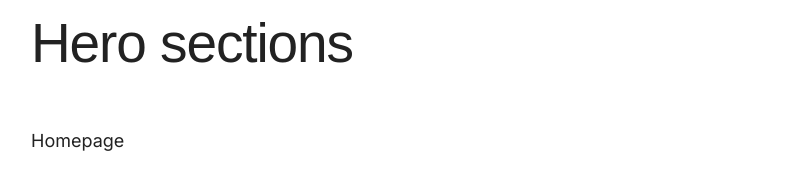
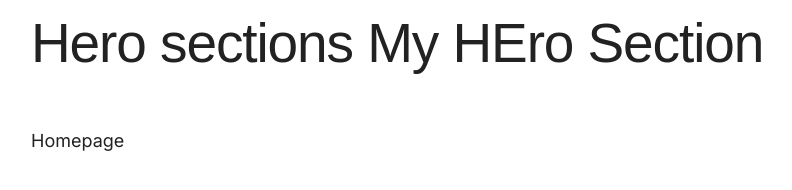
Before and after one commit to pagevamp/crozier-demo, a website: page dev/hero.html in a window 1280 px wide. Shown: the whole page, without its empty margins (49-841 px from the left). Drawn offline with nearby package versions, Linux system fonts and the light colour scheme; files that its build step writes are made by us from their sources; files whose address does not match are found by name; a web font is replaced by a local one.

Commit message:
CROZ-SUMAN My HERO Section

```diff
--- a/dev/hero.html
+++ b/dev/hero.html
@@ -11,7 +11,7 @@
                         <div class="container">
                             <div class="row">
                                 <div class="col">
-                                    <h1>Hero sections</h1>
+                                    <h1>Hero sections My HEro Section</h1>
                                 </div>
                             </div>
                         </div>
```
